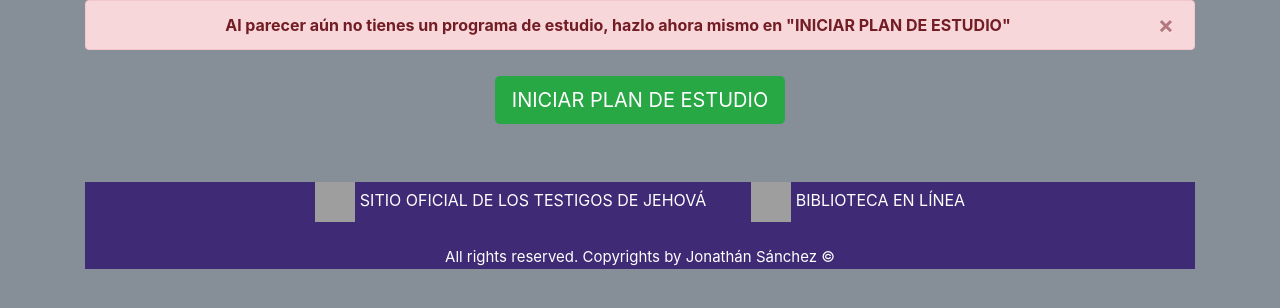
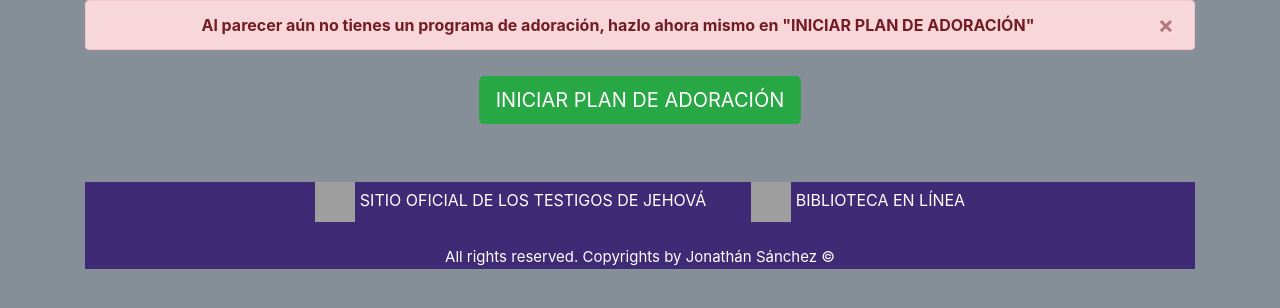
Before and after one commit to JONATHAN-SO-L/ST, a PHP site: page /sistema/aef/index.php in a window 1280 px wide. Shown: the part 66-374 px from the top of the page. Run offline with PHP 8.4, Linux system fonts and the light colour scheme; data that the repository does not hold is empty; grey boxes are pictures that could not be loaded.

Commit message:
Modificaciones al apartado de AEF y QNS

```diff
--- a/sistema/aef/index.php
+++ b/sistema/aef/index.php
@@ -57,7 +57,7 @@
 // Mensaje que confirma la existencia de información de registros en la DDBB
       echo '
       <div class="alert alert-success">
-      <strong><center>Ya tienes un programa de estudio hecho, observalo aquí abajo
+      <strong><center>Ya tienes un programa de adoración hecho, observalo aquí abajo
       <button type="button" class="close" data-dismiss="alert">&times;</center>
       </div></strong>';
 
@@ -113,14 +113,14 @@
       echo '
       <div class="container">
       <div class="alert alert-danger alert-dismissible">
-      <strong><center>Al parecer aún no tienes un programa de estudio, hazlo ahora mismo en "INICIAR PLAN DE ESTUDIO"</center>
+      <strong><center>Al parecer aún no tienes un programa de adoración, hazlo ahora mismo en "INICIAR PLAN DE ADORACIÓN"</center>
       <button type="button" class="close" data-dismiss="alert">&times;
       </div></strong>
       </div>';
 
       echo '<div class="container contenedor-modal" align="center">
       <div class="container contenedor-modal" align="center">
-      <button name="ingresar" style="margin: 10px" type="sumbit" class="btn btn-success btn-lg" data-toggle="modal" data-target="#miModal">INICIAR PLAN DE ESTUDIO</button>
+      <button name="ingresar" style="margin: 10px" type="sumbit" class="btn btn-success btn-lg" data-toggle="modal" data-target="#miModal">INICIAR PLAN DE ADORACIÓN</button>
       </div>
       ';
     }
--- a/sistema/qns/qns.php
+++ b/sistema/qns/qns.php
@@ -38,7 +38,7 @@
   </nav>
 
   <form class="form-inline float-lg-right" method="POST" action="buscar.php">
-    <input class="form-control mr-sm-2" type="search" required="#" id="busqueda" name="busqueda" placeholder="Ingresa tu búsqueda aquí">
+    <input class="form-control mr-sm-2" type="search" required="#" id="busqueda" name="busqueda" placeholder="Ingresa tu búsqueda">
     <input class="btn btn-success" id="buscar" name="buscar" type="submit" value="Buscar">
   </form>
 
```
